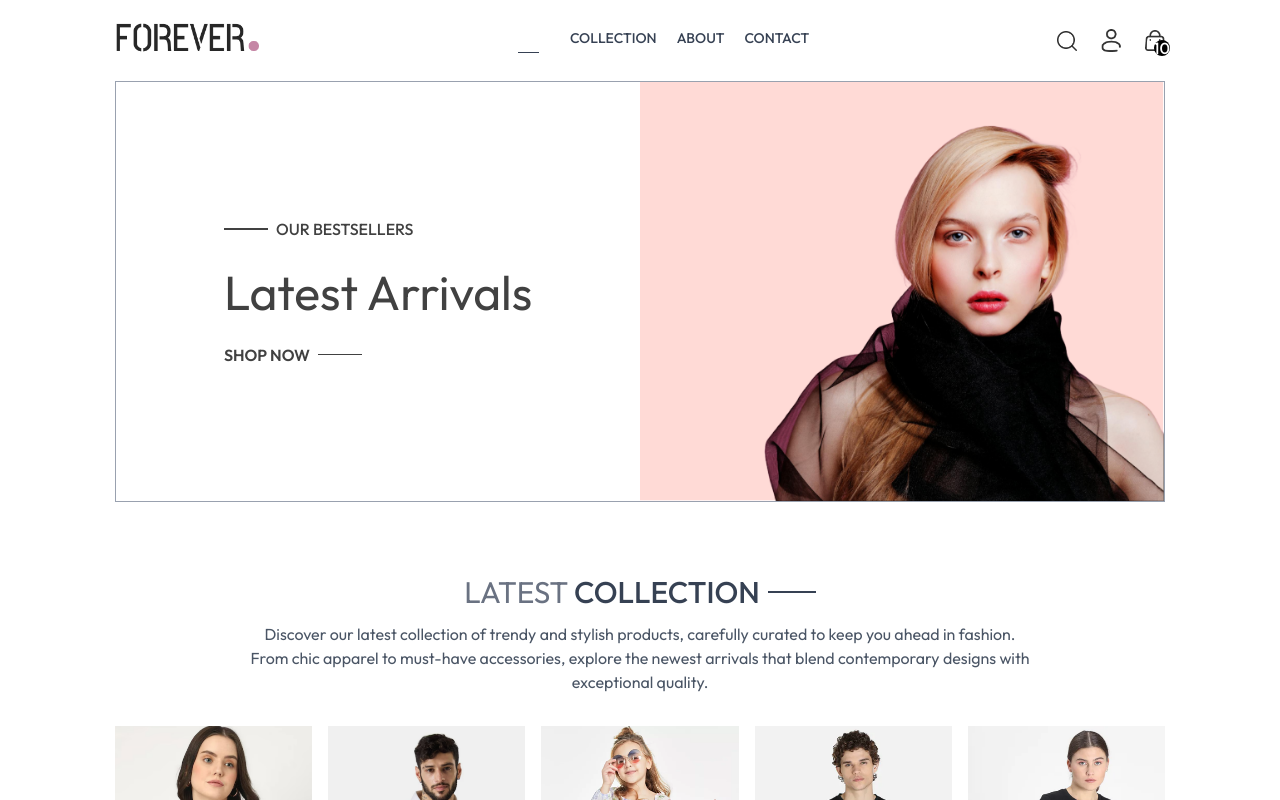
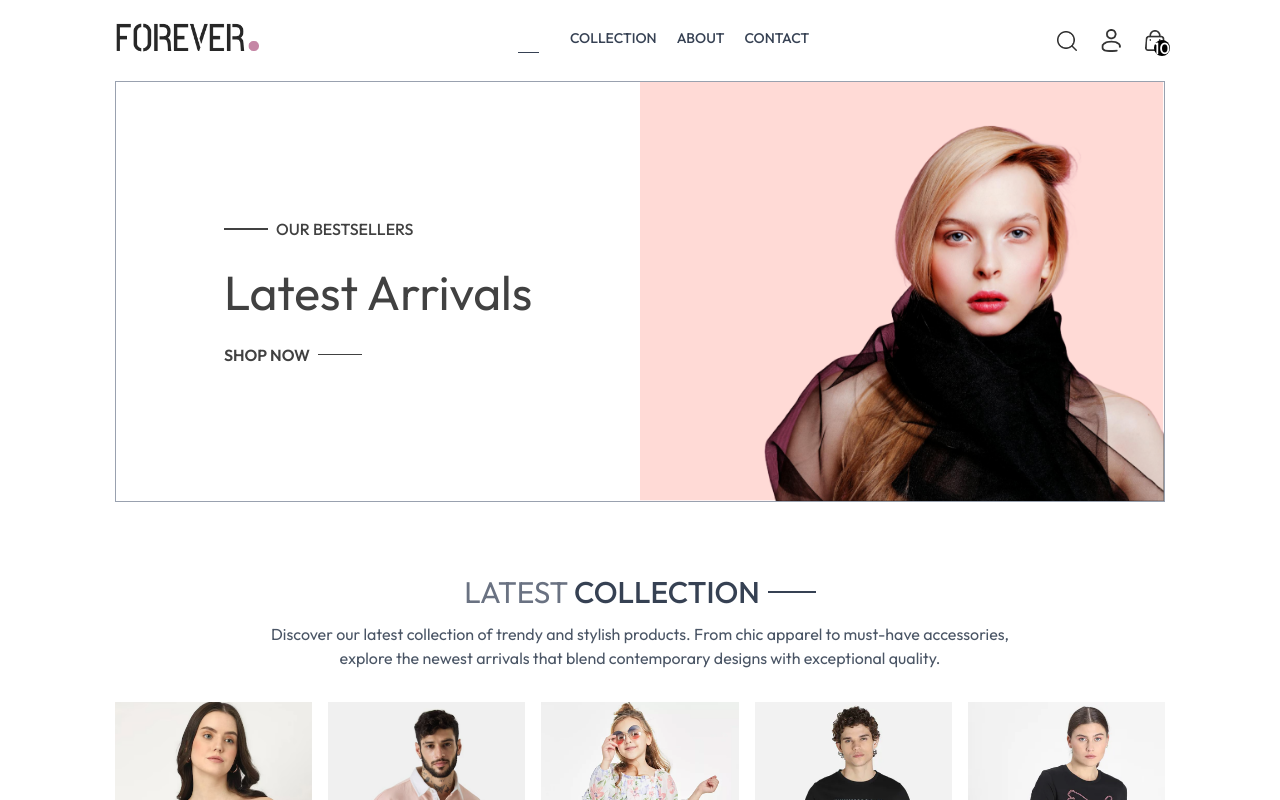
Before and after one commit to muqeet1001/eCommerce, a React (Vite) app in the folder frontend/: page / in a window 1280 px wide. Shown: the top 800 px of the page. Built offline with nearby package versions, Linux system fonts and the light colour scheme.

Commit message:
small changes is p

```diff
--- a/frontend/src/components/LatestCollection.jsx
+++ b/frontend/src/components/LatestCollection.jsx
@@ -14,7 +14,7 @@ function LatestCollection() {
       <div className='text-center py-8 text-3xl'>
         <Title text1={'LATEST'} text2={'COLLECTION'} />
         <p className='w-3/4 m-auto text-xs sm:text-sm md:text-base text-gray-600 '>
-          Discover our latest collection of trendy and stylish products, carefully curated to keep you ahead in fashion. From chic apparel to must-have accessories, explore the newest arrivals that blend contemporary designs with exceptional quality.
+          Discover our latest collection of trendy and stylish products. From chic apparel to must-have accessories, explore the newest arrivals that blend contemporary designs with exceptional quality.
         </p>
       </div>
       <div  className='grid grid-cols-2 sm:grid-cols-3 md:grid-cols-4 lg:grid-cols-5 gap-4 '>
```
